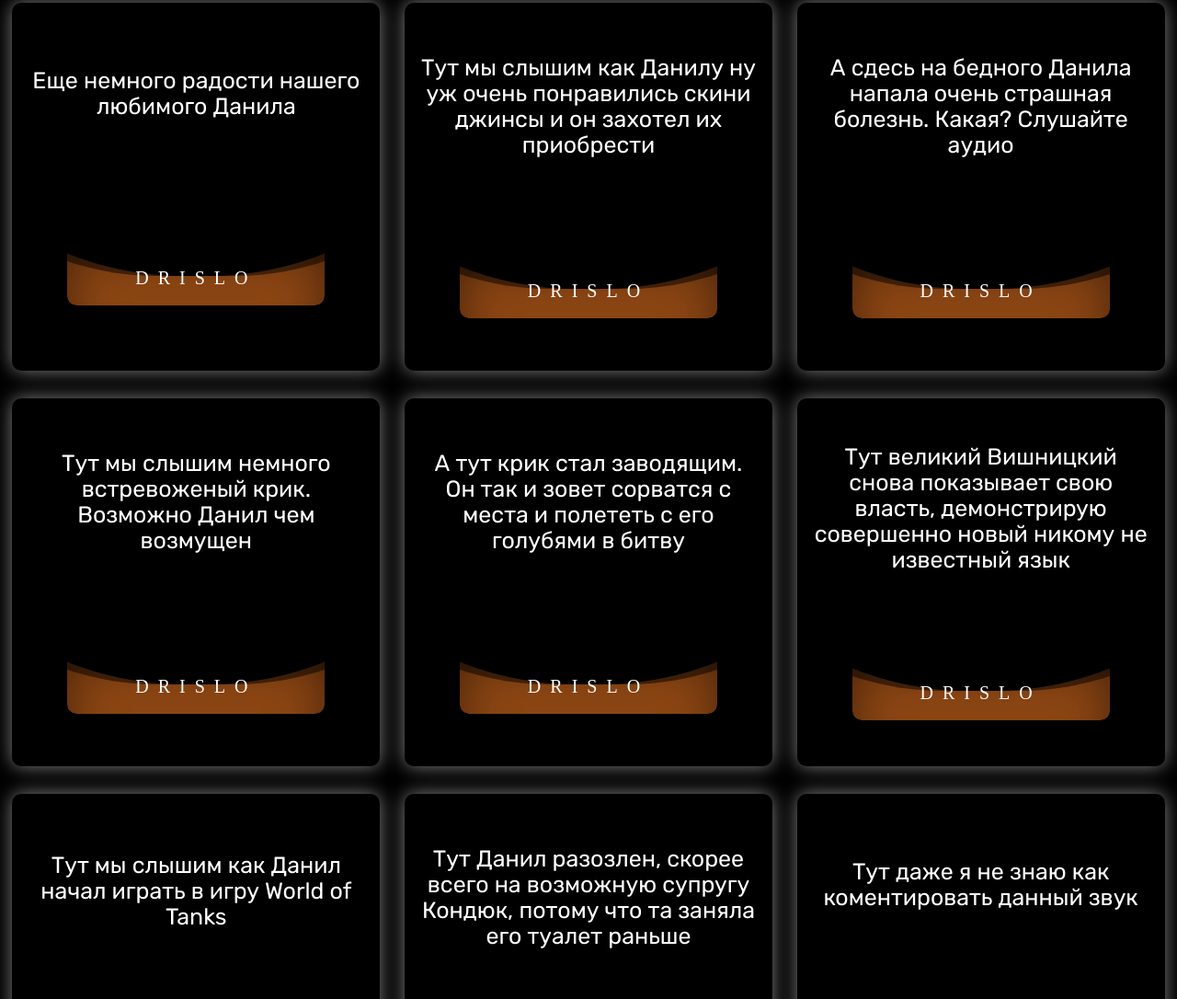
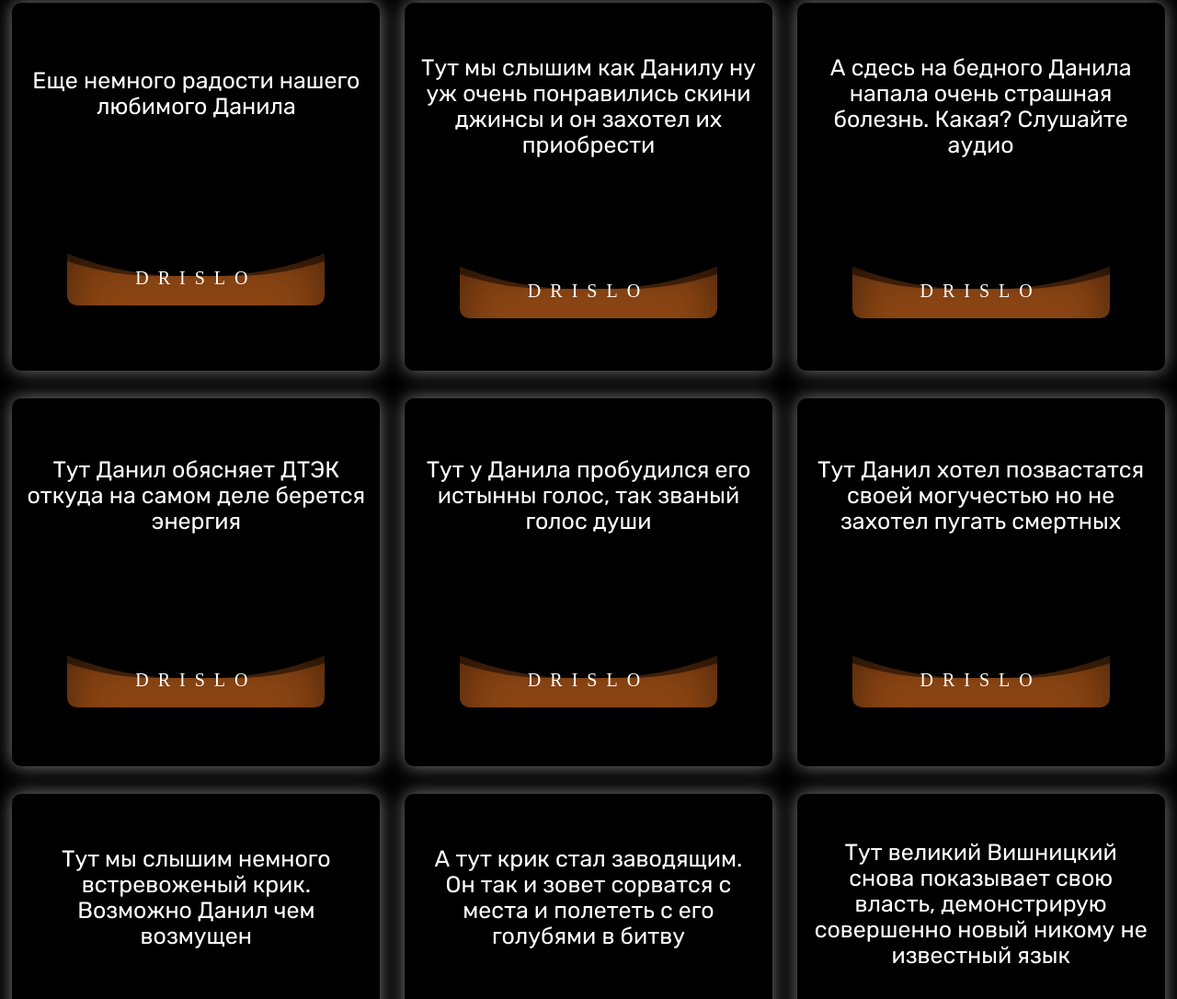
Before and after one commit to Yura228328/Vishnickiy, a plain HTML site: page audio.html in a window 1280 px wide. Shown: the part 1681-2767 px from the top of the page at 92% size. Drawn offline with Linux system fonts and the light colour scheme; a web font is replaced by a local one.

Commit message:
Update audio.html

```diff
--- a/audio.html
+++ b/audio.html
@@ -152,6 +152,41 @@
 								<div class="sound__button button">
 									<play-button class="button">
 										<audio controls src="audio/Поньос.ogg"></audio>
+										<button class="button__text"><span>Drislo</span></button>
+										<span class="button__wave"></span>
+									</play-button>
+								</div>
+							</div>
+						</div>
+						<div class="sound__three-one">
+							<div class="sound__kard">
+								<div class="sount__text">Тут Данил обясняет ДТЭК откуда на самом деле берется энергия
+								</div>
+								<div class="sound__button button">
+									<play-button class="button">
+										<audio controls src="audio/Энергия с пердежа.ogg"></audio>
+										<button class="button__text"><span>Drislo</span></button>
+										<span class="button__wave"></span>
+									</play-button>
+								</div>
+							</div>
+							<div class="sound__kard">
+								<div class="sount__text">Тут у Данила пробудился его истынны голос, так званый голос души
+								</div>
+								<div class="sound__button button">
+									<play-button class="button">
+										<audio controls src="audio/Истынный голос.ogg"></audio>
+										<button class="button__text"><span>Drislo</span></button>
+										<span class="button__wave"></span>
+									</play-button>
+								</div>
+							</div>
+							<div class="sound__kard">
+								<div class="sount__text">Тут Данил хотел позвастатся своей могучестью но не захотел пугать смертных
+								</div>
+								<div class="sound__button button">
+									<play-button class="button">
+										<audio controls src="audio/Подтирает.ogg"></audio>
 										<button class="button__text"><span>Drislo</span></button>
 										<span class="button__wave"></span>
 									</play-button>
```
